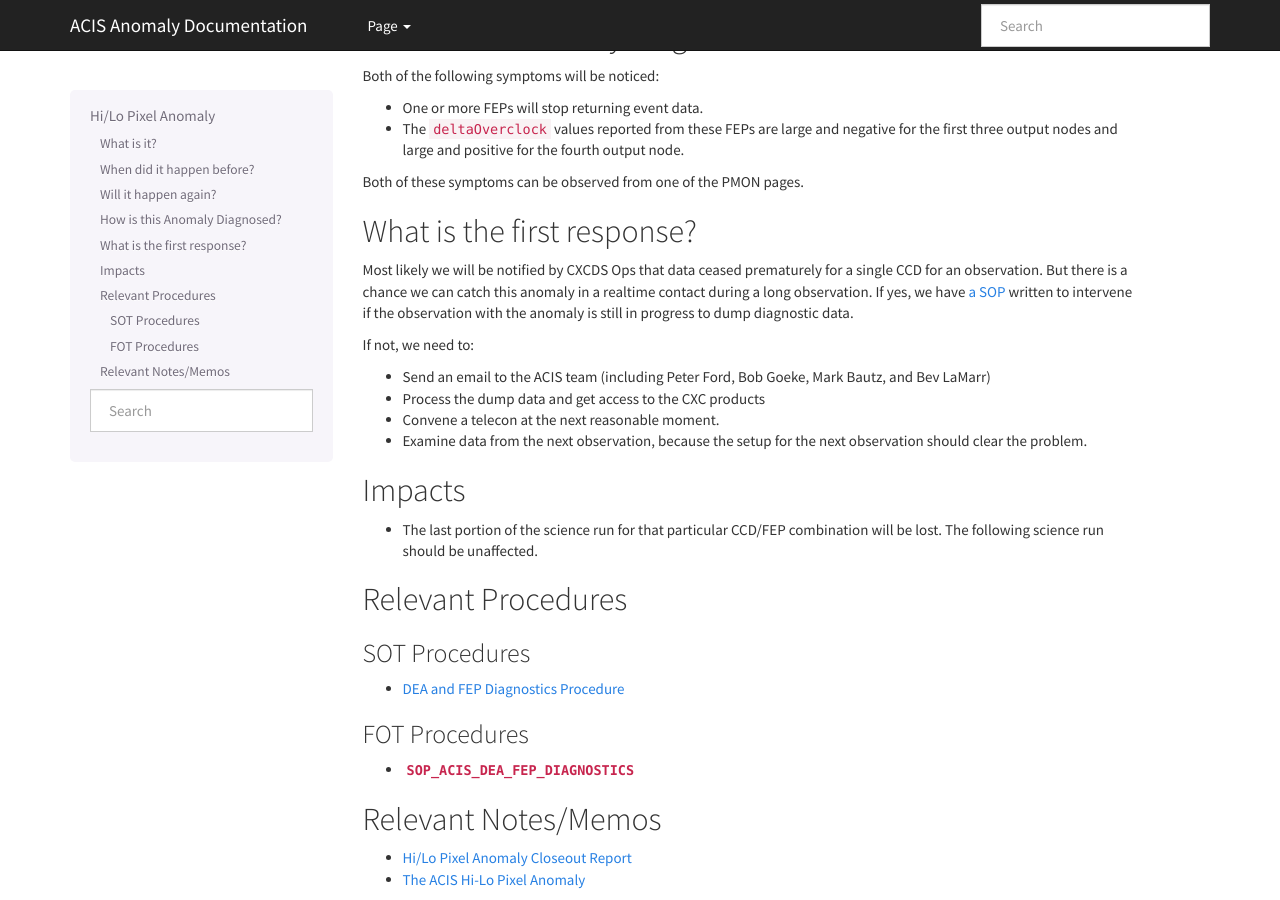
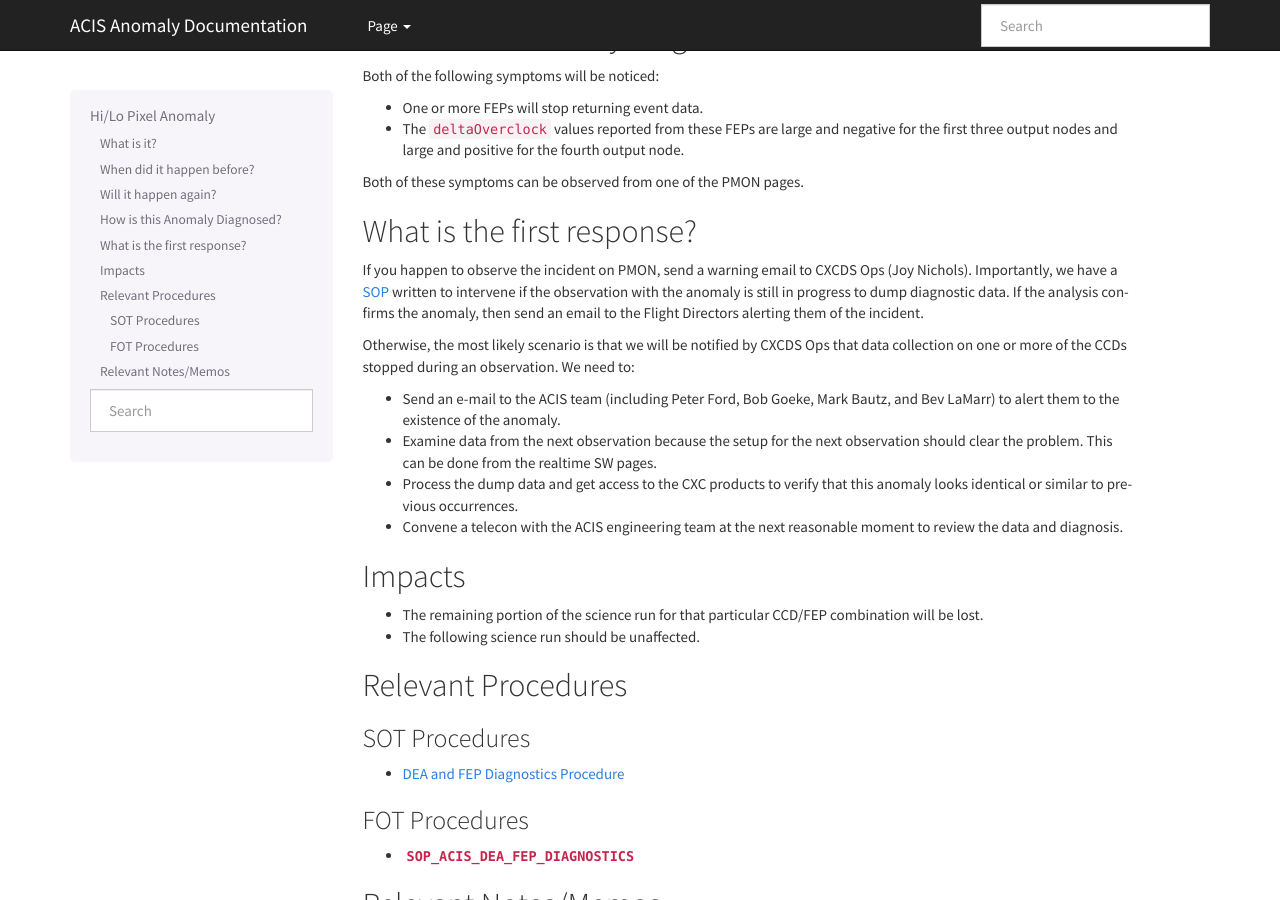
Before and after one commit to acisops/acis_anomaly_pages, a Sphinx documentation site: the page built from source/hi_lo_anomaly.rst, in a window 1280 px wide and 900 px high, scrolled down 465 px. Built offline with Sphinx 7.4.7, drawn with Linux system fonts in a browser that asks for light colours.

Commit message:
Update hi-lo page

```diff
--- a/source/fep_reset.rst
+++ b/source/fep_reset.rst
@@ -122,10 +122,10 @@ What is the first response?
 
 If you happen to observe the incident on PMON, send a warning email to
 CXCDS Ops (Joy Nichols). Then do the analysis above when the data is
-available. If that analysis confirms a FEP reset, then send email to
+available. If that analysis confirms a FEP reset, then send an email to
 the Flight Directors alerting them of the incident.
 
-Most likely we will be notified by CXCDS Ops that data collection on one or more of
+Most likely, we will be notified by CXCDS Ops that data collection on one or more of
 the CCDs stopped during an observation. We need to:
 
 * Send an e-mail to the ACIS team (including Peter Ford, Bob Goeke, Mark Bautz,
--- a/source/hi_lo_anomaly.rst
+++ b/source/hi_lo_anomaly.rst
@@ -6,8 +6,9 @@ Hi/Lo Pixel Anomaly
 What is it?
 -----------
 
-Event data stops being reported for one CCD/FEP combination and the delta overclock values are peculiar, large and
-negative for the first three output nodes and large and positive for the fourth output node.
+Event data stops being reported for one CCD/FEP combination and the delta overclock
+values are peculiar, large and negative for the first three output nodes and large
+and positive for the fourth output node.
 
 When did it happen before?
 --------------------------
@@ -28,26 +29,35 @@ How is this Anomaly Diagnosed?
 Both of the following symptoms will be noticed:
 
 * One or more FEPs will stop returning event data.
-* The ``deltaOverclock`` values reported from these FEPs are large and negative for the first three output nodes and
-  large and positive for the fourth output node.
+* The ``deltaOverclock`` values reported from these FEPs are large and negative
+  for the first three output nodes and large and positive for the fourth output node.
 
 Both of these symptoms can be observed from one of the PMON pages.
 
 What is the first response?
 ---------------------------
 
-Most likely we will be notified by CXCDS Ops that data ceased prematurely for a single CCD for an
-observation. But there is a chance we can catch this anomaly in a realtime contact during a long
-observation. If yes, we have `a SOP <http://cxc.cfa.harvard.edu/acis/cmd_seq/dea_fep_diags.pdf>`_
-written to intervene if the observation with the anomaly is still in progress to dump diagnostic data.
+If you happen to observe the incident on PMON, send a warning email to
+CXCDS Ops (Joy Nichols). Importantly, we have a
+`SOP <http://cxc.cfa.harvard.edu/acis/cmd_seq/dea_fep_diags.pdf>`_
+written to intervene if the observation with the anomaly is still in
+progress to dump diagnostic data. If the analysis confirms the anomaly,
+then send an email to the Flight Directors alerting them of the incident.
 
-If not, we need to:
+Otherwise, the most likely scenario is that we will be notified by CXCDS Ops that
+data collection on one or more of the CCDs stopped during an observation. We need to:
 
-* Send an email to the ACIS team (including Peter Ford, Bob Goeke, Mark Bautz, and Bev LaMarr)
-* Process the dump data and get access to the CXC products
-* Convene a telecon at the next reasonable moment.
-* Examine data from the next observation, because the setup for the next observation should
-  clear the problem.
+* Send an e-mail to the ACIS team (including Peter Ford, Bob Goeke, Mark Bautz,
+  and Bev LaMarr) to alert them to the existence of the anomaly.
+
+* Examine data from the next observation because the setup for the next
+  observation should clear the problem. This can be done from the realtime SW pages.
+
+* Process the dump data and get access to the CXC products to verify that this
+  anomaly looks identical or similar to previous occurrences.
+
+* Convene a telecon with the ACIS engineering team at the next reasonable moment
+  to review the data and diagnosis.
 
 .. |sop_diagnostics| replace:: ``SOP_ACIS_DEA_FEP_DIAGNOSTICS``
 .. _sop_diagnostics: http://occweb.cfa.harvard.edu/occweb/FOT/configuration/procedures/SOP/SOP_ACIS_DEA_FEP_DIAGNOSTICS.pdf
@@ -55,8 +65,9 @@ If not, we need to:
 Impacts
 -------
 
-* The last portion of the science run for that particular CCD/FEP combination will be lost. The following science run
-  should be unaffected.
+* The remaining portion of the science run for that particular CCD/FEP
+  combination will be lost.
+* The following science run should be unaffected.
 
 Relevant Procedures
 -------------------
```
